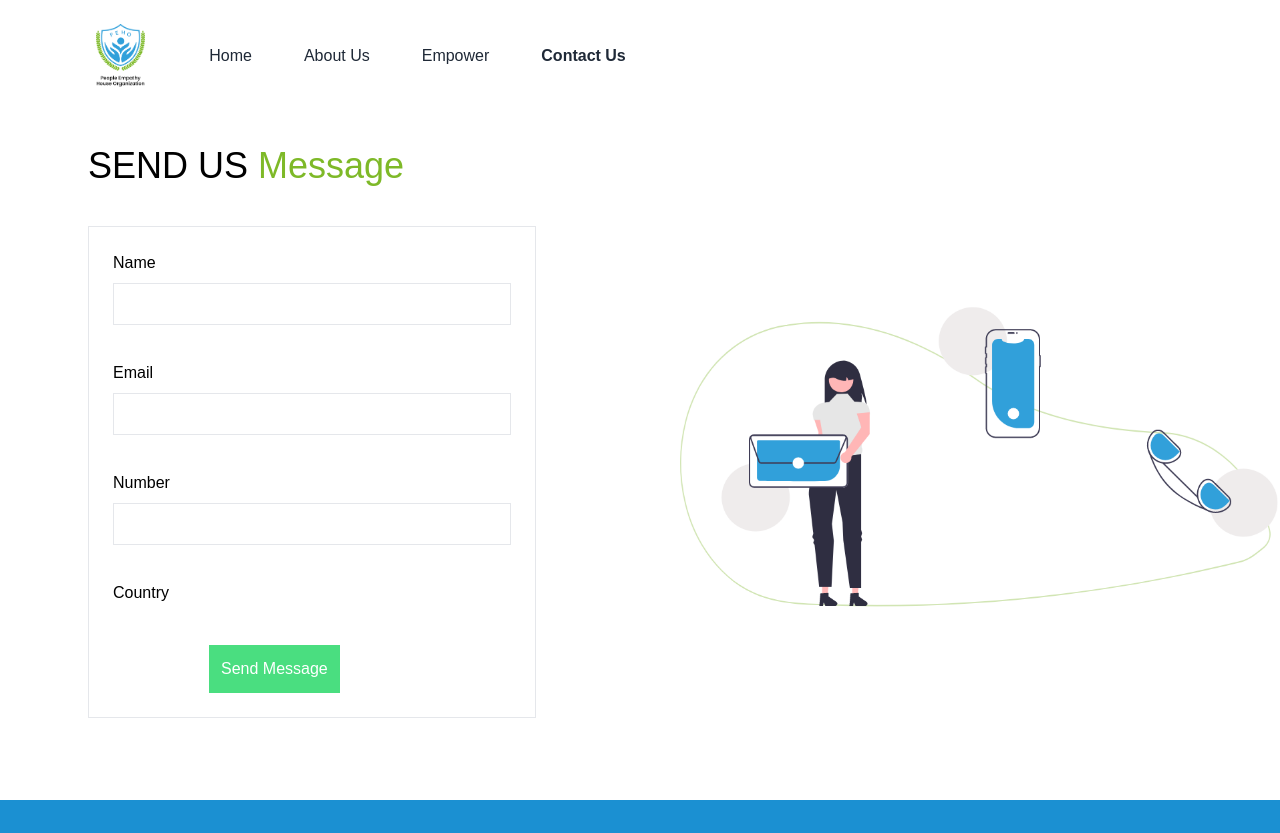
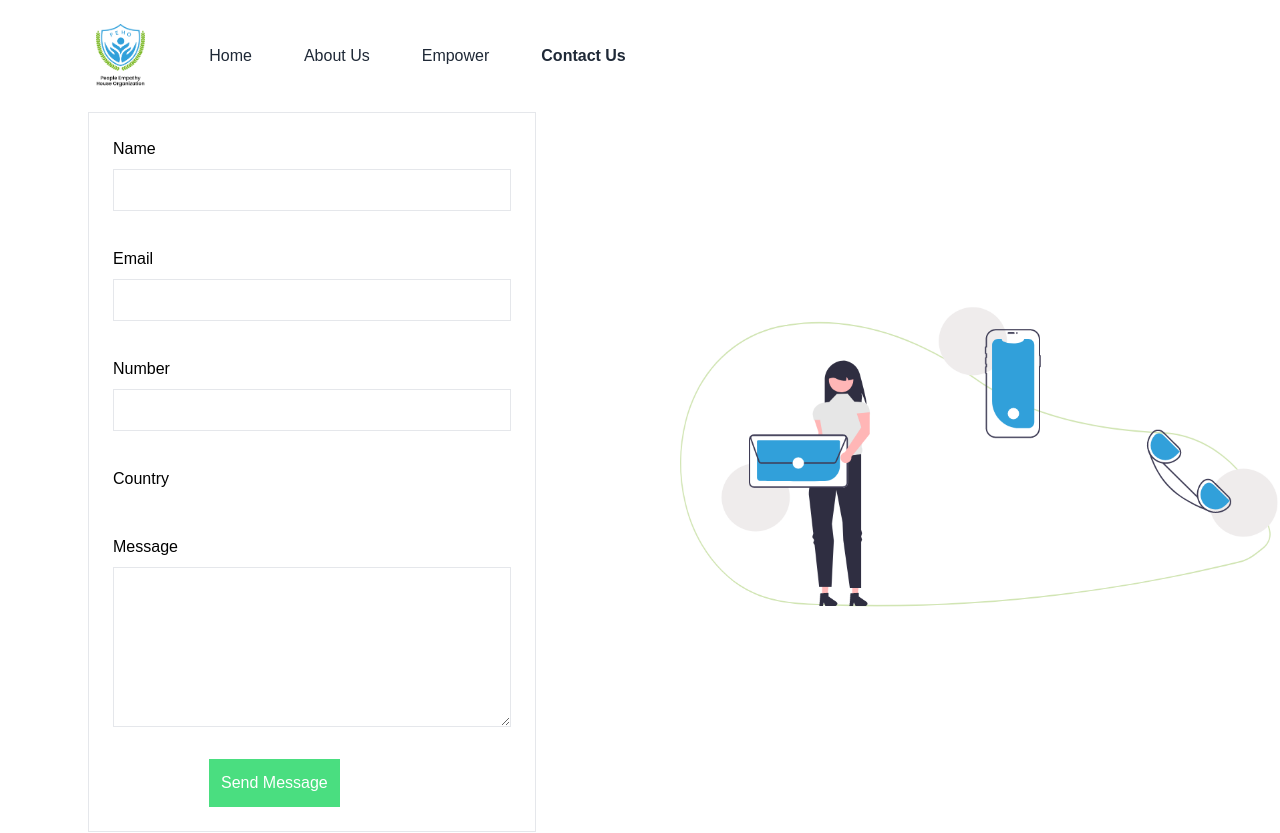
Before and after one commit to safi-n/peho-react, a React (Create React App) app: page /contact-us in a window 1280 px wide. Shown: the top 833 px of the page. Built offline with nearby package versions, Linux system fonts and the light colour scheme.

Commit message:
FEAT: message field added to the form

```diff
--- a/src/Pages/ContactUs.jsx
+++ b/src/Pages/ContactUs.jsx
@@ -9,9 +9,10 @@ const ContactUs = () => {
     number: "",
     email: "",
     country: {},
+    message: ''
   });
 
-  const { name, email, number, country } = formData;
+  const { name, email, number, country, message } = formData;
 
   const onSubmit = (e) => {
     e.preventDefault();
@@ -19,13 +20,12 @@ const ContactUs = () => {
 
   const onMutated = (e) => {
     setFormData({
-      [e.target.id]: e.target.value
-    }
-    )
+      [e.target.id]: e.target.value,
+    });
   };
   return (
     <div className="container">
-      <div className="contact-us-container h-screen flex flex-row space-x-20 items-center">
+      <div className="contact-us-container h-screen flex flex-row space-x-20 items-center mb-20">
         <div className="form-container-contact-us p-12 flex flex-col mt-24 ml-10">
           <div className="form-title-contact-us">
             <h2 className="text-4xl">
@@ -45,7 +45,7 @@ const ContactUs = () => {
                 <input
                   type="text"
                   value={name}
-                  name='name'
+                  name="name"
                   id="name"
                   className="text-input p-2 border"
                   onChange={onMutated}
@@ -89,13 +89,19 @@ const ContactUs = () => {
                 {/* <select id="selectCountry" className='font-light' value={formData}>
                   <option value="Afghanistan">Afghanistan</option>
                 </select> */}
-
+              </div>
+              <div className="input-field-text flex flex-col mt-9">
+                <label htmlFor="number" className="mb-2 font-light">
+                  Message
+                </label>
+                <textarea name="message" id="message" cols="30" rows="10" value={message} className="bg-white border border-gray-200 h-40" onChange={onMutated}></textarea>
               </div>
 
               <div className="formButton mt-8 ml-24">
                 <button
                   type="submit"
-                  className="p-3 bg-green-400 text-white font-light"                >
+                  className="p-3 bg-green-400 text-white font-light"
+                >
                   Send Message
                 </button>
               </div>
```
